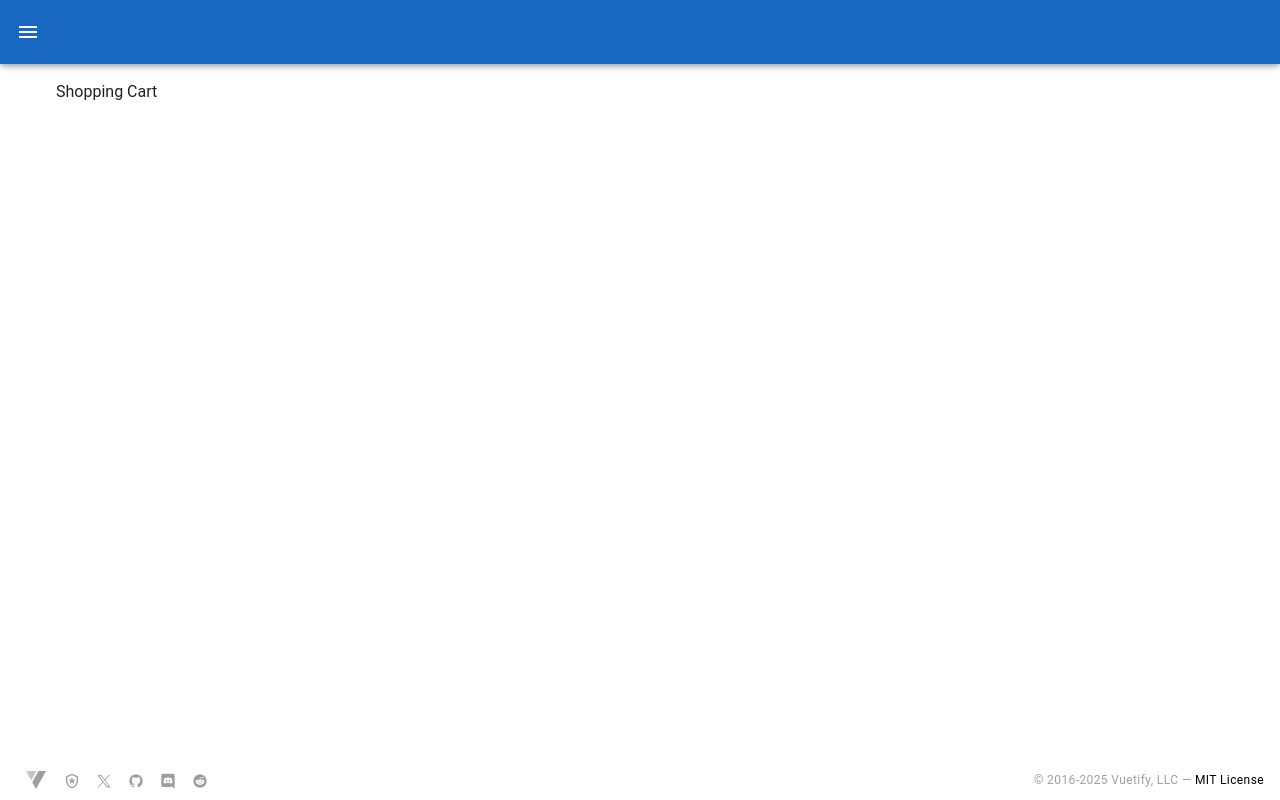
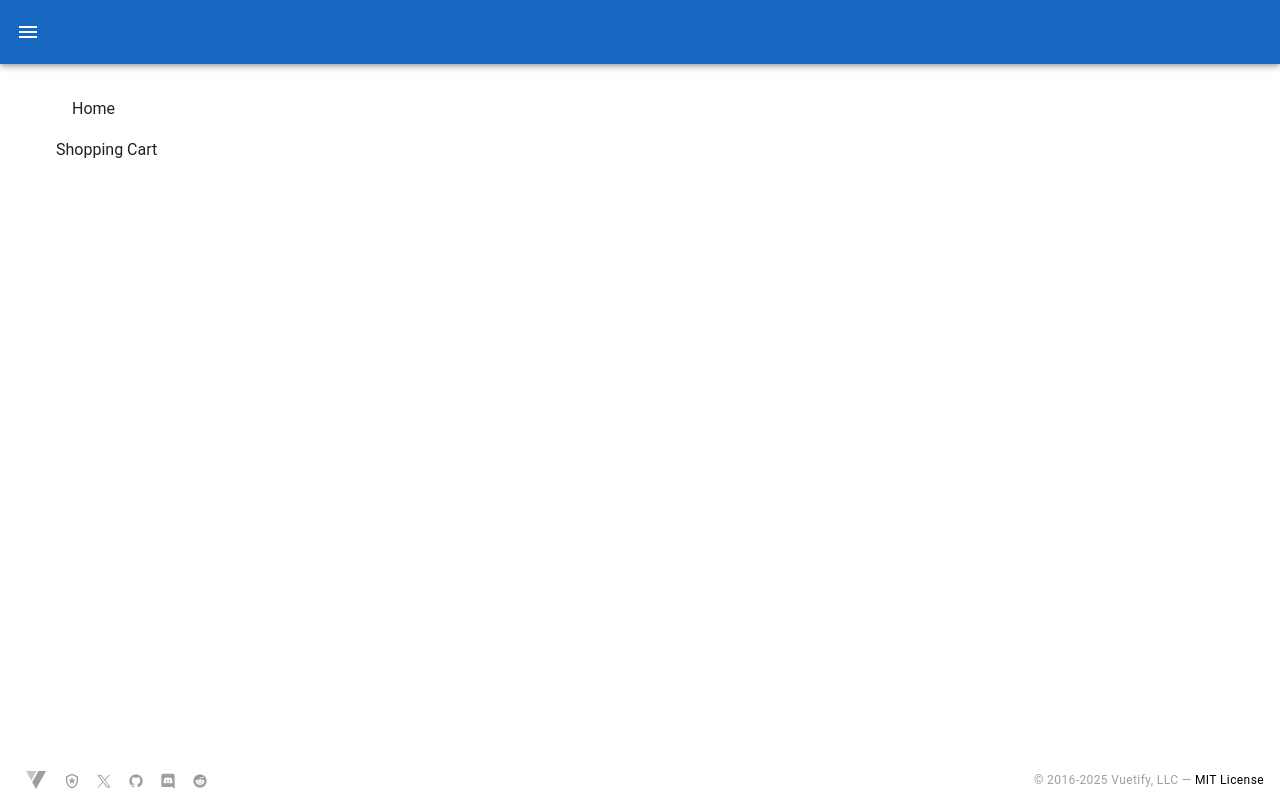
Before and after one commit to iozheg/ecwid-test-task, a Vue app: page /shoppingcart in a window 1280 px wide. Built offline with nearby package versions, Linux system fonts and the light colour scheme; a small style sheet from the web is missing; what @tanstack/vue-query would draw is missing.

Commit message:
feat(Breadcrumbs): implement breadcrumbs

```diff
--- /dev/null
+++ b/src/composables/useBreadcrumbs.ts
@@ -0,0 +1,24 @@
+const homeItem = {
+  title: 'Home',
+  disabled: false,
+  href: '/',
+};
+const breadcrumbs = ref([homeItem]);
+
+export const useBreadcrumbs = () => {
+  function setBreadcrumbs(
+    newBreadcrumbs: Array<{ title: string; href: string }>
+  ) {
+    breadcrumbs.value = [homeItem];
+    breadcrumbs.value.push(
+      ...newBreadcrumbs.map((bc, index) => ({
+        ...bc,
+        disabled: index === newBreadcrumbs.length - 1,
+      }))
+    );
+  }
+  return {
+    breadcrumbs,
+    setBreadcrumbs,
+  };
+};
--- a/src/features/categories/components/CategoryDetails.vue
+++ b/src/features/categories/components/CategoryDetails.vue
@@ -6,6 +6,7 @@ import { useQuery } from '@tanstack/vue-query';
 import { categoriesQueryOptions } from '../api/categoriesQueryOptions';
 import { productsQueryOptions } from '../api/productsQueryOptions';
 import ProductItem from './ProductItem.vue';
+import { useBreadcrumbs } from '@/composables/useBreadcrumbs';
 
 const props = defineProps<{
   category: Category;
@@ -13,6 +14,14 @@ const props = defineProps<{
 
 const { setTitle } = useAppBar();
 setTitle(props.category.name);
+
+const { setBreadcrumbs } = useBreadcrumbs();
+setBreadcrumbs([
+  {
+    title: props.category.name,
+    href: `/category/${props.category.id}`,
+  },
+]);
 
 const { data: subCategories } = useQuery(
   categoriesQueryOptions(props.category.id, ['id', 'name', 'parentId'])
@@ -49,13 +58,7 @@ const goToProduct = (product: Product) => {
 </script>
 
 <template>
-  <v-sheet>
   <v-container>
-      <v-row>
-        <v-col>
-          <h2>{{ props.category.name }}</h2>
-        </v-col>
-      </v-row>
     <v-row v-if="subCategories?.items.length">
       <v-col cols="12">
         <v-chip-group
@@ -89,5 +92,4 @@ const goToProduct = (product: Product) => {
       </v-col>
     </v-row>
   </v-container>
-  </v-sheet>
 </template>
--- a/src/features/categories/components/ProductDetails.vue
+++ b/src/features/categories/components/ProductDetails.vue
@@ -1,6 +1,7 @@
 <script setup lang="ts">
 import type { Product, ProductOptionChoice } from '@/api/types';
 import { useAppBar } from '@/composables/useAppBar';
+import { useBreadcrumbs } from '@/composables/useBreadcrumbs';
 
 const props = defineProps<{
   product: Product;
@@ -8,6 +9,25 @@ const props = defineProps<{
 
 const { setTitle } = useAppBar();
 setTitle(props.product.name);
+
+const defaultCategory = props.product.categories.find(
+  (c) => c.id === props.product.defaultCategoryId
+);
+const { setBreadcrumbs } = useBreadcrumbs();
+setBreadcrumbs([
+  ...(defaultCategory
+    ? [
+        {
+          title: defaultCategory.name,
+          href: `/category/${defaultCategory.id}`,
+        },
+      ]
+    : []),
+  {
+    title: props.product.name,
+    href: `/products/${props.product.id}`,
+  },
+]);
 
 const images = computed(() => {
   return [
--- a/src/layouts/default.vue
+++ b/src/layouts/default.vue
@@ -21,6 +21,7 @@
   </v-navigation-drawer>
   <v-main>
     <v-container>
+      <v-breadcrumbs :items="breadcrumbs" divider="/"></v-breadcrumbs>
       <router-view />
     </v-container>
   </v-main>
@@ -30,6 +31,7 @@
 
 <script lang="ts" setup>
 import { useAppBar } from '@/composables/useAppBar';
+import { useBreadcrumbs } from '@/composables/useBreadcrumbs';
 
 const drawer = ref(false);
 const group = ref(null);
@@ -38,6 +40,8 @@ const items = ['Categories'];
 
 const { title } = useAppBar();
 
+const { breadcrumbs } = useBreadcrumbs();
+
 watch(group, () => {
   drawer.value = false;
 });
--- a/src/pages/product/[id].vue
+++ b/src/pages/product/[id].vue
@@ -20,6 +20,8 @@ const { data, isLoading } = useQuery(
       'imageUrl',
       'galleryImages(id, url, smallThumbnailUrl)',
       'options',
+      'defaultCategoryId',
+      'categories(id, name)',
     ],
   })
 );
```
Lines whose indentation alone changed are shown as unchanged.
